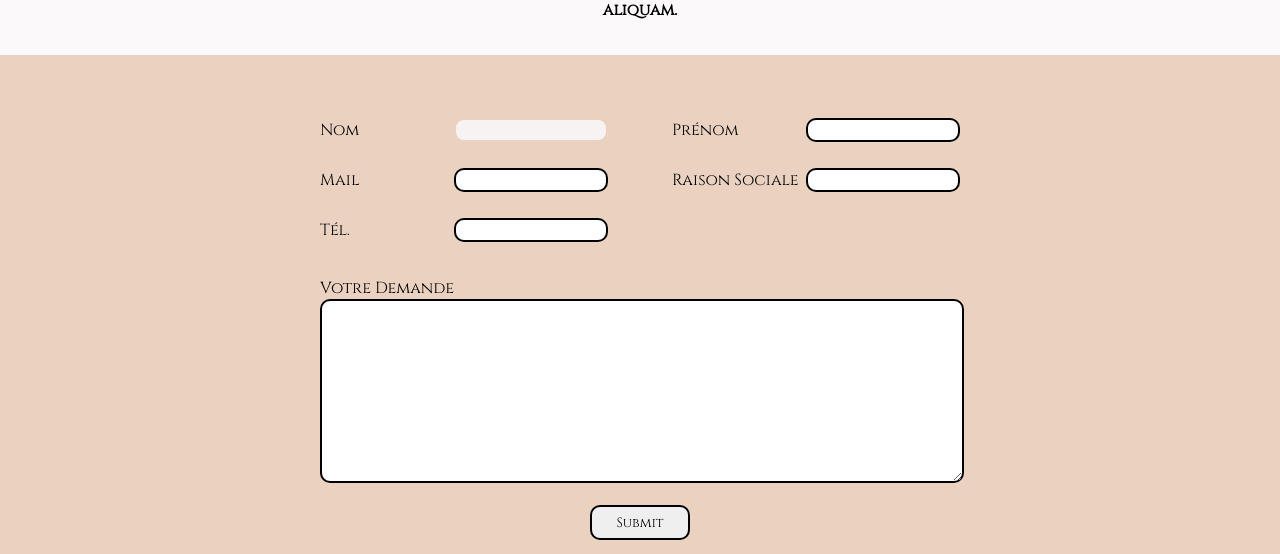
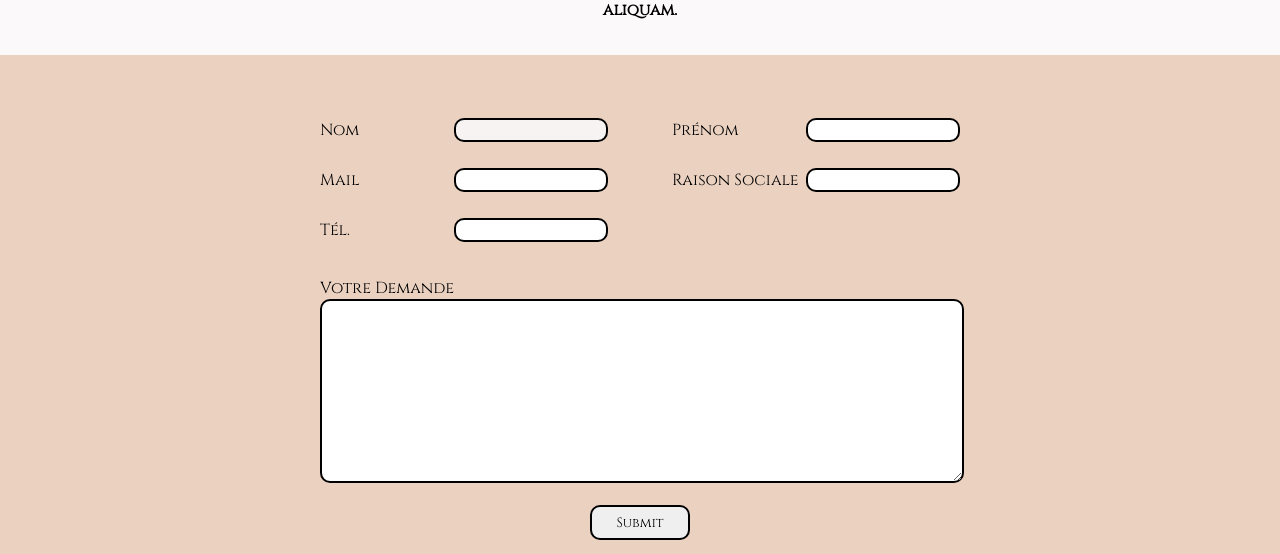
Before and after one commit to Micka0675/Marion-Andorra-Juriste, a PHP site: page /pages/contact.html in a window 1280 px wide, with the pointer over the restyled element. Shown: the part 705-1259 px from the top of the page. Run offline with PHP 8.4, Linux system fonts and the light colour scheme; some libraries are stand-ins or nearby versions.

Commit message:
Add files via upload

```diff
--- a/css/style.css
+++ b/css/style.css
@@ -42,6 +42,7 @@ input{
 
 form input:hover{
     background-color: #f6f3f2;
+    border: solid black 2px;
 }
 
 input:hover , .sub:hover{
```
